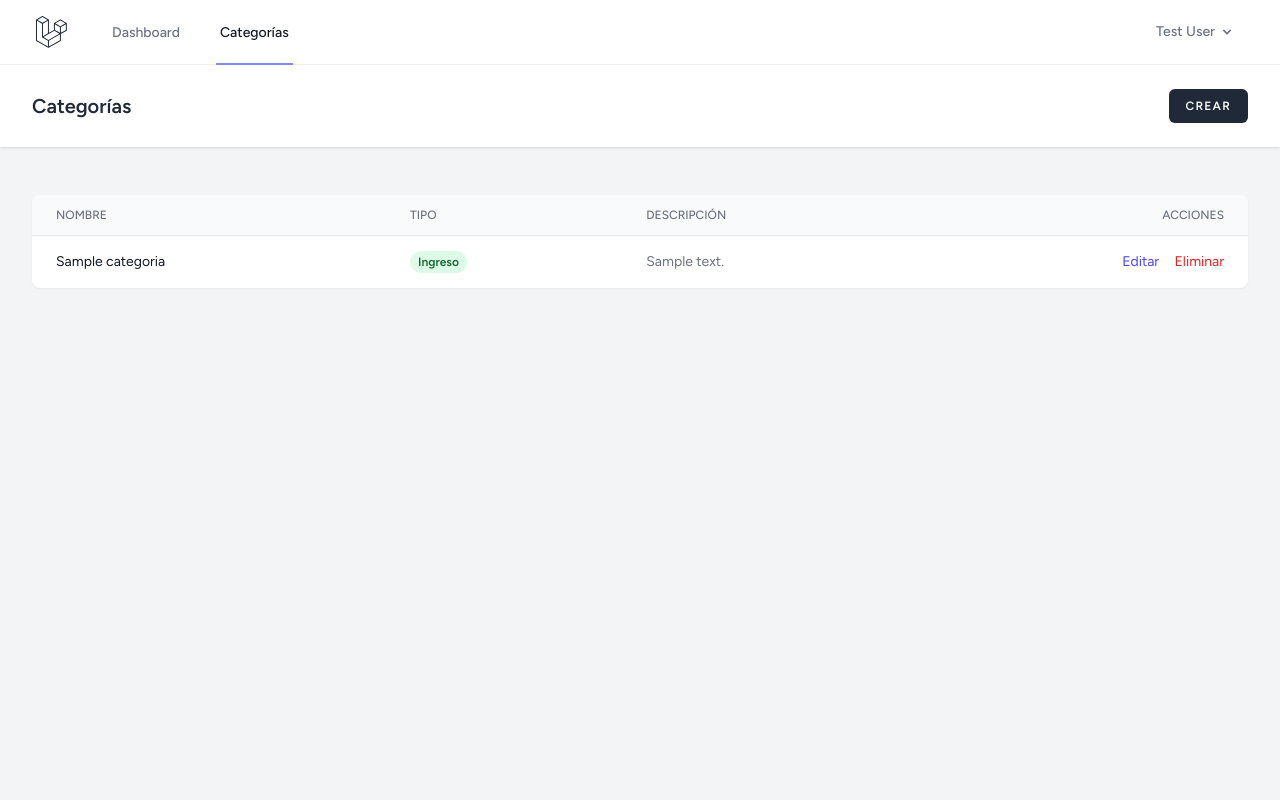
After one commit to saantiagg/gestor-financiero, a Laravel app: page /categorias in a window 1280 px wide. The commit adds this page. Run offline with Laravel 12, Linux system fonts and the light colour scheme; a user stored in the database is signed in; data comes from the database, SQL or seed files in the repository; tables that the repository leaves empty hold one stand-in row (values such as "Sample post"); style sheets or scripts are compiled from the project's sources.

Commit message:
creacion del CRUD de categorías

```diff
--- /dev/null
+++ b/app/Http/Controllers/CategoriaController.php
@@ -0,0 +1,71 @@
+<?php
+
+namespace App\Http\Controllers;
+
+use App\Http\Requests\CategoriaRequest;
+use App\Models\Categoria;
+
+class CategoriaController extends Controller
+{
+    public function index()
+    {
+        $categorias = Categoria::orderBy('nombre')->paginate(10);
+
+        return view('categorias.index', compact('categorias'));
+    }
+
+    public function create()
+    {
+        return view('categorias.create', [
+            'categoria' => new Categoria(),
+        ]);
+    }
+
+    public function store(CategoriaRequest $request)
+    {
+        Categoria::create($request->validated());
+
+        return redirect()
+            ->route('categorias.index')
+            ->with('success', 'Categoría creada correctamente.');
+    }
+
+    public function edit(Categoria $categoria)
+    {
+        return view('categorias.edit', compact('categoria'));
+    }
+
+    public function update(CategoriaRequest $request, Categoria $categoria)
+    {
+        $datos = $request->validated();
+
+        if ($categoria->tipo !== $datos['tipo'] && $categoria->transacciones()->exists()) {
+            return back()
+                ->withInput()
+                ->withErrors([
+                    'tipo' => 'No puedes cambiar el tipo de una categoría que ya tiene transacciones.',
+                ]);
+        }
+
+        $categoria->update($datos);
+
+        return redirect()
+            ->route('categorias.index')
+            ->with('success', 'Categoría actualizada correctamente.');
+    }
+
+    public function destroy(Categoria $categoria)
+    {
+        if ($categoria->transacciones()->exists()) {
+            return redirect()
+                ->route('categorias.index')
+                ->with('error', 'No se puede eliminar la categoría porque tiene transacciones asociadas.');
+        }
+
+        $categoria->delete();
+
+        return redirect()
+            ->route('categorias.index')
+            ->with('success', 'Categoría eliminada correctamente.');
+    }
+}
--- /dev/null
+++ b/resources/views/categorias/index.blade.php
@@ -0,0 +1,77 @@
+<x-app-layout>
+    <x-slot name="header">
+        <div class="flex items-center justify-between">
+            <h2 class="font-semibold text-xl text-gray-800 leading-tight">
+                Categorías
+            </h2>
+            <a href="{{ route('categorias.create') }}"
+                class="inline-flex items-center px-4 py-2 bg-gray-800 border border-transparent rounded-md font-semibold text-xs text-white uppercase tracking-widest hover:bg-gray-700">
+                Crear
+            </a>
+        </div>
+    </x-slot>
+
+    <div class="py-12">
+        <div class="max-w-7xl mx-auto sm:px-6 lg:px-8">
+
+            @if (session('success'))
+                <div class="mb-4 p-4 bg-green-100 text-green-800 rounded-md">
+                    {{ session('success') }}
+                </div>
+            @endif
+
+            @if (session('error'))
+                <div class="mb-4 p-4 bg-red-100 text-red-800 rounded-md">
+                    {{ session('error') }}
+                </div>
+            @endif
+
+            <div class="bg-white shadow-sm sm:rounded-lg overflow-hidden">
+                <table class="min-w-full divide-y divide-gray-200">
+                    <thead class="bg-gray-50">
+                        <tr>
+                            <th class="px-6 py-3 text-left text-xs font-medium text-gray-500 uppercase">Nombre</th>
+                            <th class="px-6 py-3 text-left text-xs font-medium text-gray-500 uppercase">Tipo</th>
+                            <th class="px-6 py-3 text-left text-xs font-medium text-gray-500 uppercase">Descripción</th>
+                            <th class="px-6 py-3 text-right text-xs font-medium text-gray-500 uppercase">Acciones</th>
+                        </tr>
+                    </thead>
+                    <tbody class="divide-y divide-gray-200">
+                        @forelse ($categorias as $categoria)
+                            <tr>
+                                <td class="px-6 py-4 text-sm text-gray-900">{{ $categoria->nombre }}</td>
+                                <td class="px-6 py-4 text-sm">
+                                    <span class="px-2 py-1 text-xs font-semibold rounded-full {{ $categoria->tipo === 'ingreso' ? 'bg-green-100 text-green-800' : 'bg-red-100 text-red-800' }}">
+                                        {{ ucfirst($categoria->tipo) }}
+                                    </span>
+                                </td>
+                                <td class="px-6 py-4 text-sm text-gray-500">{{ $categoria->descripcion }}</td>
+                                <td class="px-6 py-4 text-sm text-right whitespace-nowrap">
+                                    <a href="{{ route('categorias.edit', $categoria) }}"
+                                        class="text-indigo-600 hover:text-indigo-900 mr-3">Editar</a>
+
+                                    <form action="{{ route('categorias.destroy', $categoria) }}" method="POST" class="inline"
+                                        onsubmit="return confirm('¿Seguro que quieres eliminar esta categoría?')">
+                                        @csrf
+                                        @method('DELETE')
+                                        <button type="submit" class="text-red-600 hover:text-red-900">Eliminar</button>
+                                    </form>
+                                </td>
+                            </tr>
+                        @empty
+                            <tr>
+                                <td colspan="4" class="px-6 py-4 text-sm text-gray-500 text-center">
+                                    No hay categorías registradas.
+                                </td>
+                            </tr>
+                        @endforelse
+                    </tbody>
+                </table>
+            </div>
+
+            <div class="mt-4">
+                {{ $categorias->links() }}
+            </div>
+        </div>
+    </div>
+</x-app-layout>
--- a/resources/views/layouts/navigation.blade.php
+++ b/resources/views/layouts/navigation.blade.php
@@ -15,6 +15,11 @@
                     <x-nav-link :href="route('dashboard')" :active="request()->routeIs('dashboard')">
                         {{ __('Dashboard') }}
                     </x-nav-link>
+
+                <x-nav-link :href="route('categorias.index')" :active="request()->routeIs('categorias.*')">
+                         Categorías
+
+                </x-nav-link>
                 </div>
             </div>
 
@@ -70,6 +75,10 @@
             <x-responsive-nav-link :href="route('dashboard')" :active="request()->routeIs('dashboard')">
                 {{ __('Dashboard') }}
             </x-responsive-nav-link>
+            <x-responsive-nav-link :href="route('categorias.index')" :active="request()->routeIs('categorias.*')">
+                Categorías
+
+            </x-responsive-nav-link>
         </div>
 
         <!-- Responsive Settings Options -->
--- a/routes/web.php
+++ b/routes/web.php
@@ -1,5 +1,6 @@
 <?php
 
+use App\Http\Controllers\CategoriaController;
 use App\Http\Controllers\ProfileController;
 use Illuminate\Support\Facades\Route;
 
@@ -15,6 +16,10 @@ Route::middleware('auth')->group(function () {
     Route::get('/profile', [ProfileController::class, 'edit'])->name('profile.edit');
     Route::patch('/profile', [ProfileController::class, 'update'])->name('profile.update');
     Route::delete('/profile', [ProfileController::class, 'destroy'])->name('profile.destroy');
+
+    Route::resource('categorias', CategoriaController::class)
+        ->except('show')
+        ->parameters(['categorias' => 'categoria']);
 });
 
 require __DIR__.'/auth.php';
```
Also changed, not shown: app/Http/Requests/CategoriaRequest.php (added, +33 -0 lines), resources/views/categorias/_form.blade.php (added, +24 -0 lines), resources/views/categorias/create.blade.php (added, +24 -0 lines), resources/views/categorias/edit.blade.php (added, +25 -0 lines).
